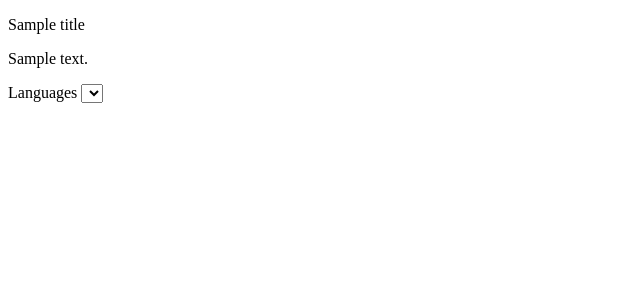
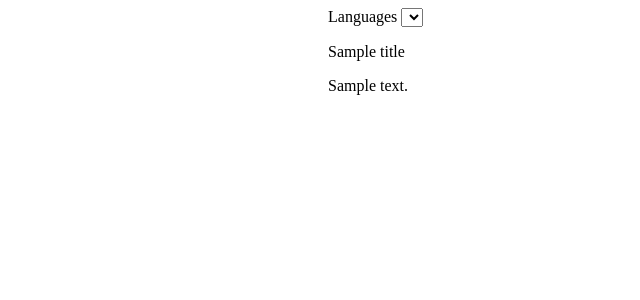
Before and after one commit to Sepehr-Boz/YT-Translator, a Flask app: template templates/video.html in a window 1280 px wide. Shown: the top 300 px of the page, without its empty margins (0-640 px from the left). Run offline with Flask 3, Linux system fonts and the light colour scheme; the template is opened without the code that fills it: most values are stand-ins (such as "Sample title", 1, 10 or a date in 2020); data that the repository does not hold is empty.

Commit message:
10th commit, fixed video.css so that the individual lines are separated in the webpage. Removed vidURL from main.py as its not needed. Moved dropdown language bar to the top of the page instead of the bottom in video.html.

```diff
--- a/main.py
+++ b/main.py
@@ -36,6 +36,4 @@ def GetURL():
         translator.GetTranscript(request.form["url"])
         text = translator.Translate("en")
 
-        vidURL = "https://www.youtube.com/embed/" + translator.GetVideoID(request.form["url"])
-
-        return render_template("video.html", title=title, videoURL=vidURL, text=text)
+        return render_template("video.html", title=title, text=text)
--- a/static/css/video.css
+++ b/static/css/video.css
@@ -1,8 +1,24 @@
 html{
     height: 100%;
     width: 100%;
+
+    display: grid;
+    grid-template-rows: 1fr 11fr;
+    grid-template-columns: 1fr 2fr 1fr;
+
+    overflow-x: hidden;
 }
 
-br {
-    display:block
+body{
+    grid-row: 1 / 2;
+    grid-column: 2;
 }
+
+p{
+    white-space: pre-wrap;
+    grid-row: 1;
+}
+
+#text{
+    grid-row: 2;
+}
--- a/templates/index.html
+++ b/templates/index.html
@@ -3,7 +3,7 @@
     <link rel="stylesheet" href="../static/css/index.css">
     <head>
         <meta charset="utf-8" />
-        <title>MAIN</title>
+        <title>Home</title>
     </head>
 
     <body>
--- a/templates/video.html
+++ b/templates/video.html
@@ -4,22 +4,19 @@
     <link rel="stylesheet" href="../static/css/video.css">
     <head>
         <meta charset="utf-8" />
-        <title>VIDEO</title>
+        <title>Translation</title>
     </head>
 
     <body>
+        <label for="langs">Languages</label>
+        <select id="langs">
+        </select>
+
         <!-- title -->
         <p>{{title}}</p>
 
-        <!-- video
-        <iframe width="420" height="315" src={{videoURL}} id="video"></iframe> -->
-
         <!-- translated text -->
         <p id="text">{{text}}</p>
-
-        <label for="langs">Languages</label>
-        <select id="langs">
-        </select>
 
 
         <!-- <button id="clickButton">CLICK HERE</button> -->
```
